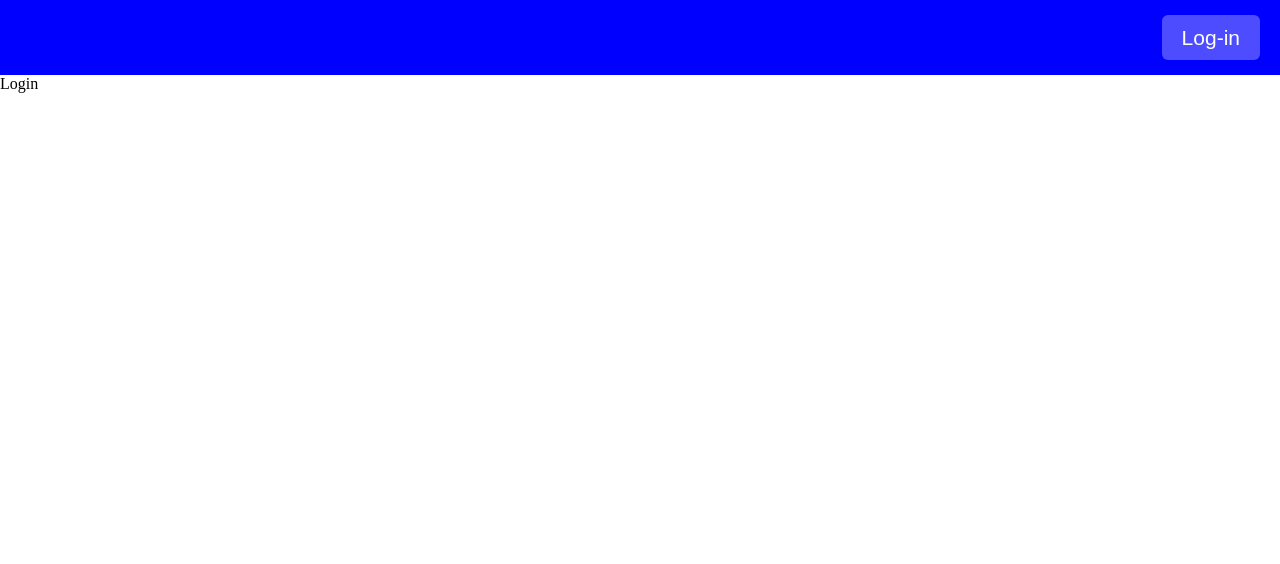
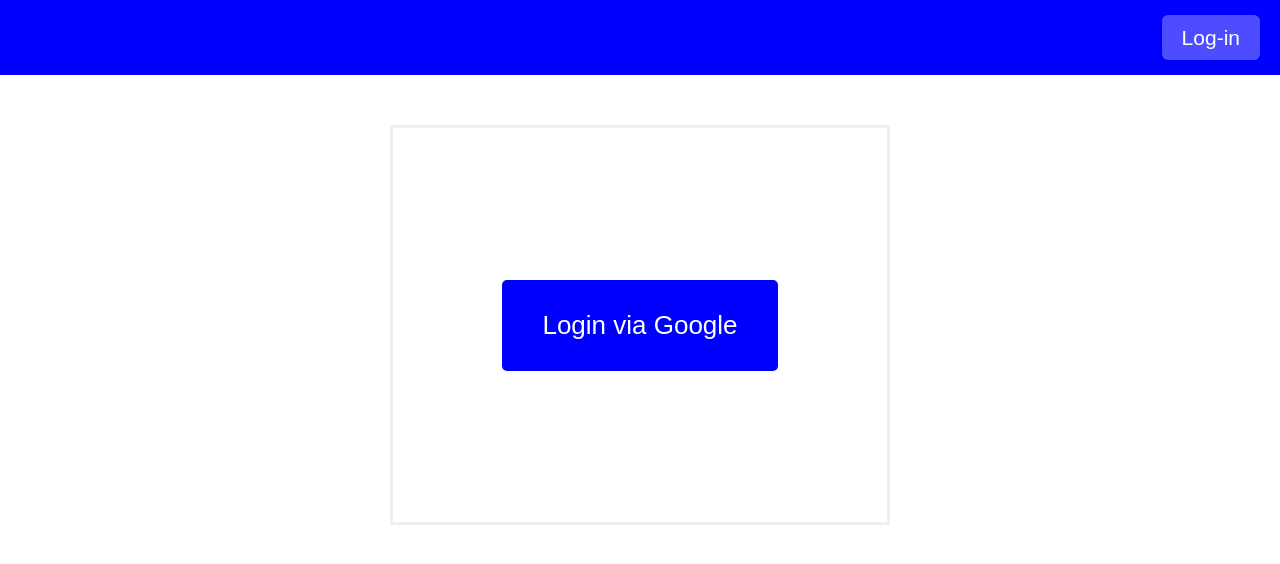
Before and after one commit to DimaChekashov/foxsay-messenger, a React (Create React App) app: page /login in a window 1280 px wide. Shown: the top 564 px of the page. Built offline with nearby package versions, Linux system fonts and the light colour scheme.

Commit message:
implemented login page

```diff
--- a/src/components/Login.tsx
+++ /dev/null
@@ -1,11 +0,0 @@
-import React from 'react';
-
-const Login: React.FC = () => {
-  return (
-    <div>
-      Login
-    </div>
-  );
-}
-
-export default Login;
--- /dev/null
+++ b/src/components/Login/Login.scss
@@ -0,0 +1,27 @@
+.login {
+    width: 500px;
+    height: 400px;
+    display: flex;
+    align-items: center;
+    justify-content: center;
+    margin: 50px auto;
+    border: 3px solid #eeeeee;
+}
+
+.login__btn {
+    padding: 30px 40px;
+    font-size: 26px;
+    line-height: 1.2;
+    border-radius: 5px;
+    border: 0;
+    color: #ffffff;
+    background: blue;
+    cursor: pointer;
+    transition: background 0.3s ease-in-out;
+    &:focus {
+        outline: none;
+    }
+    &:hover {
+        background: darkblue;
+    }
+}
--- /dev/null
+++ b/src/components/Login/Login.tsx
@@ -0,0 +1,12 @@
+import React from 'react';
+import './Login.scss';
+
+const Login: React.FC = () => {
+  return (
+    <div className="login">
+      <button className="login__btn">Login via Google</button>
+    </div>
+  );
+}
+
+export default Login;
--- a/src/routes.ts
+++ b/src/routes.ts
@@ -1,5 +1,5 @@
 import Chat from "./components/Chat";
-import Login from "./components/Login";
+import Login from "./components/Login/Login";
 import { ROUTE } from "./utils/consts";
 
 export const publicRoutes = [
```
